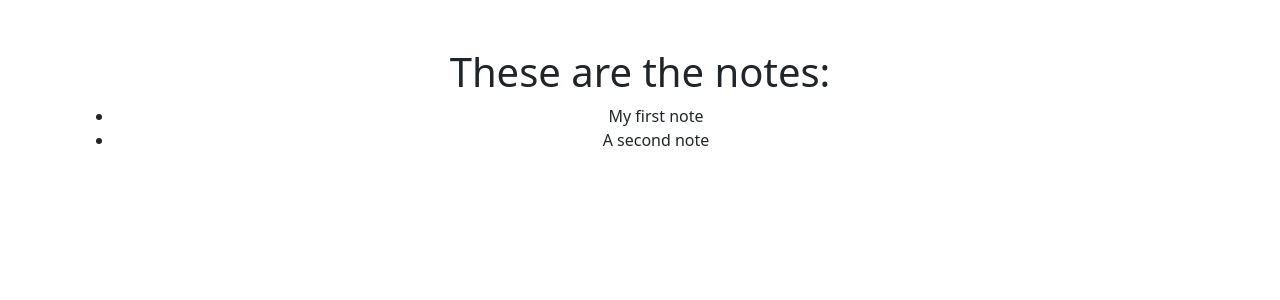
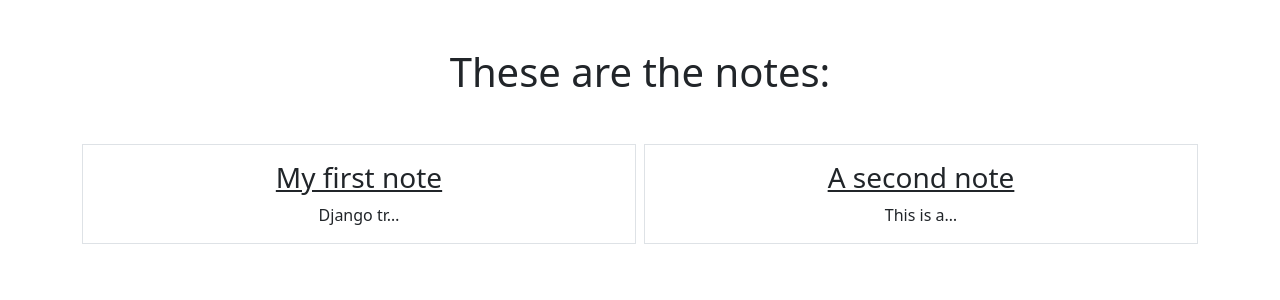
Before and after one commit to HoneyBunny3/django-esst, a Django app: page /smart/notes in a window 1280 px wide. Shown: the top 300 px of the page. Run offline with Django 3.2, Linux system fonts and the light colour scheme; data comes from the database, SQL or seed files in the repository.

Commit message:
Completed section 5

```diff
--- a/notes/templates/notes/notes_list.html
+++ b/notes/templates/notes/notes_list.html
@@ -1,12 +1,19 @@
 {% extends "base.html" %}
 
 {% block content %}
-    <h1>These are the notes:</h1>
+    <h1 class="my-5">These are the notes:</h1>
+        <div class="row row-cols3 g-2">
+            {% for note in notes %}
+            <div class="col">
+                <div class="p-3 border">
+                    <a href="{% url 'notes.detail' pk=note.id %}" class="text-dark text-decoration-non">
+                        <h3>{{note.title}}</h3>
+                    </a>
+                    {{note.text | truncatechars:10}}
 
-    <ul>
-        {% for note in notes %}
-        <li class="note-li">{{note.title}}</li>
-        {% endfor %}
-    </ul>
+                </div>
+            </div>
+            {% endfor%}
 
+        </div>
 {% endblock %}
--- a/notes/urls.py
+++ b/notes/urls.py
@@ -3,6 +3,6 @@
 from . import views
 
 urlpatterns = [
-    path('notes', views.NotesListView.as_view()),
-    path('notes/<int:pk>', views.NotesDetailView.as_view()),
+    path('notes', views.NotesListView.as_view(), name="notes.list"),
+    path('notes/<int:pk>', views.NotesDetailView.as_view(), name="notes.detail"),
 ]
```
Also changed, not shown: home/templates/home/welcome.html (+6 -3 lines), notes/templates/notes/notes_detail.html (+6 -3 lines).
